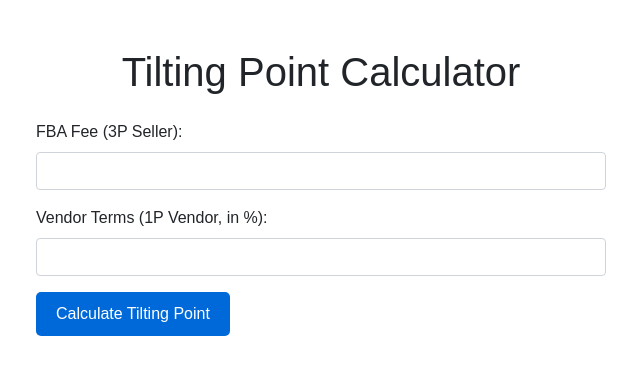
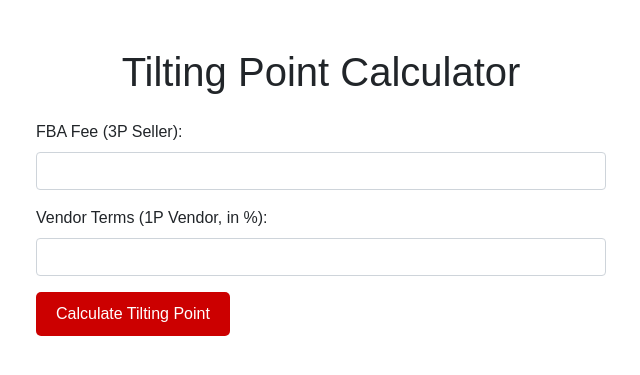
Before and after one commit to claudiuclement/1pvs3pv2, a Flask app: page / in a window 1280 px wide, with the pointer over the restyled element. Shown: the top 375 px of the page, without its empty margins (319-959 px from the left). Run offline with Flask 3, Linux system fonts and the light colour scheme; parts of the project's set-up code (start-up, migrations or seed data) failed here and were passed over; some libraries are stand-ins or nearby versions.

Commit message:
Updated the button color

```diff
--- a/static/css/styles.css
+++ b/static/css/styles.css
@@ -19,3 +19,7 @@ body {
     border-radius: 5px;
     cursor: pointer;
   }
+
+  .custom-button:hover {
+    background-color: #cc0000; /* darker red color */
+  }
```
